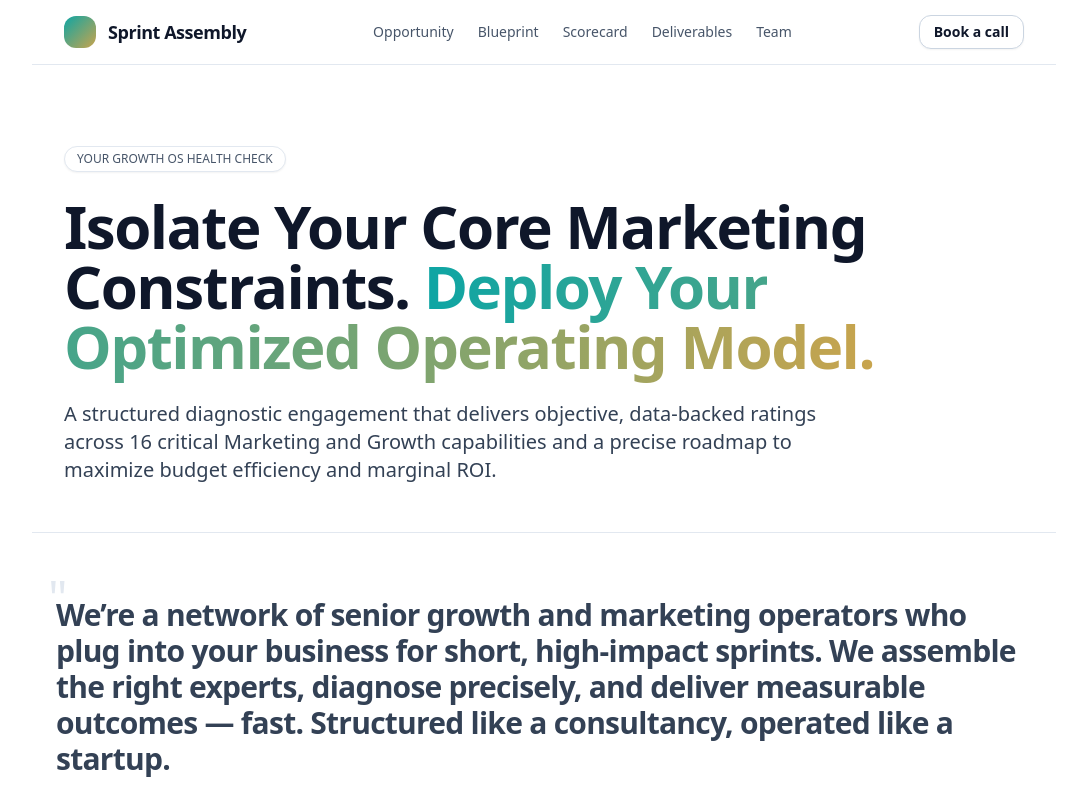
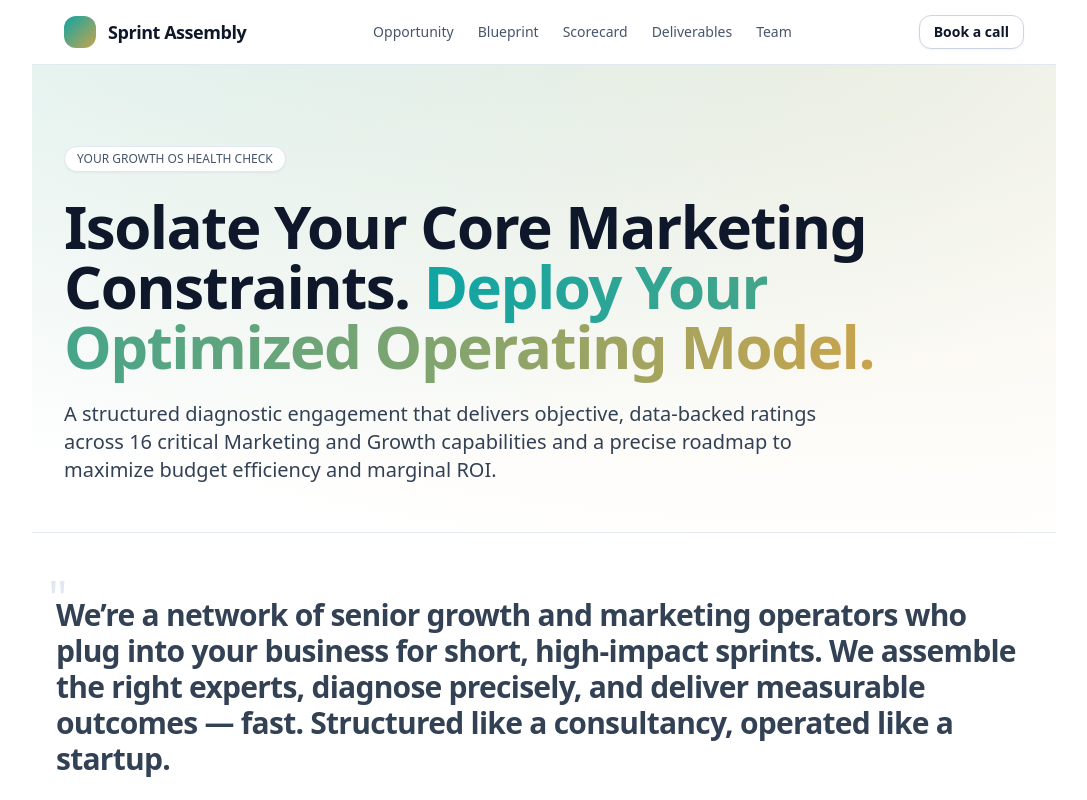
Before and after one commit to nabiliogram/sprint, a React (Vite) app: page / in a window 1280 px wide. Shown: the top 800 px of the page, without its empty margins (96-1183 px from the left). Built offline with nearby package versions, Linux system fonts and the light colour scheme.

Commit message:
Update App.jsx

```diff
--- a/src/App.jsx
+++ b/src/App.jsx
@@ -408,10 +408,7 @@ const App = () => {
   return (
     // FIX: Capped the maximum width to 1000px for large screens (md:max-w-5xl is approx 64rem or 1024px)
 <div
-  className="min-h-screen bg-white text-slate-900 font-sans mx-auto max-w-full md:max-w-5xl"
-  style={{
-    background: `radial-gradient(1500px at 15% 50%, ${PALETTE.teal}08, ${PALETTE.gold}08, #FFFFFF) !important`
-  }}
+  className="min-h-screen text-slate-900 font-sans mx-auto max-w-full md:max-w-5xl"
 >
       {/* NAV */}
       <header className="sticky top-0 z-40 backdrop-blur bg-white/70 border-b border-slate-200">
```
